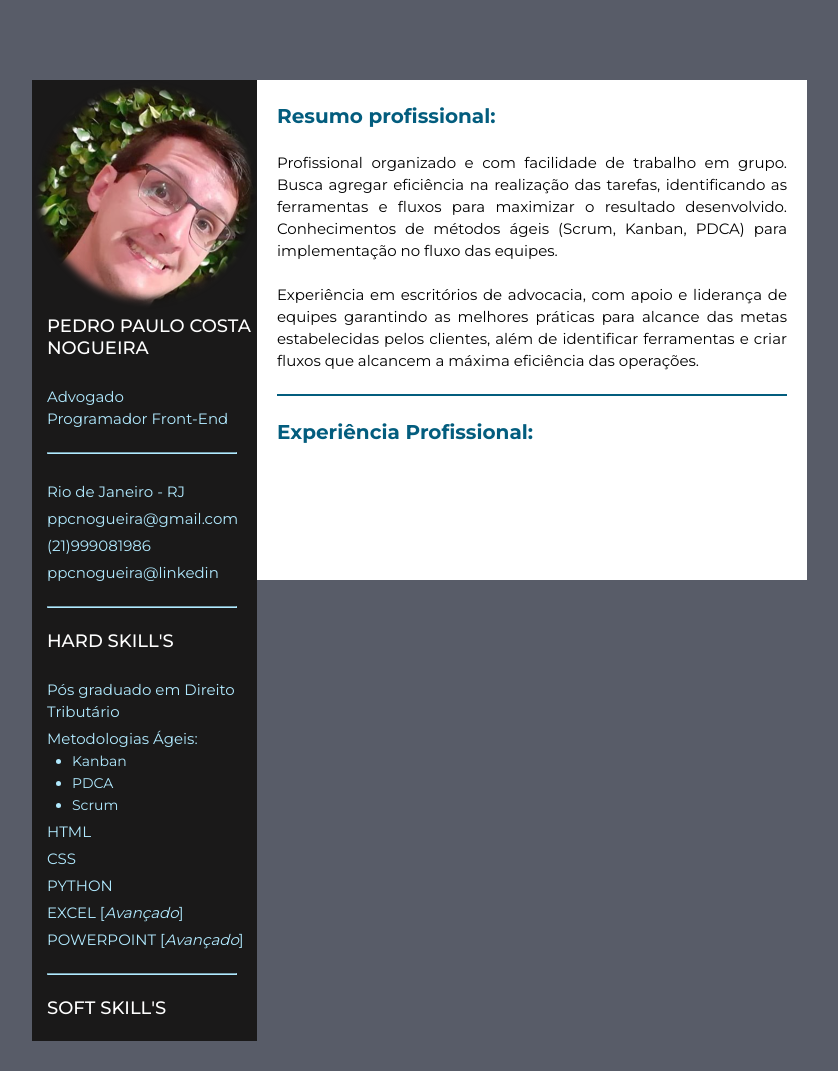
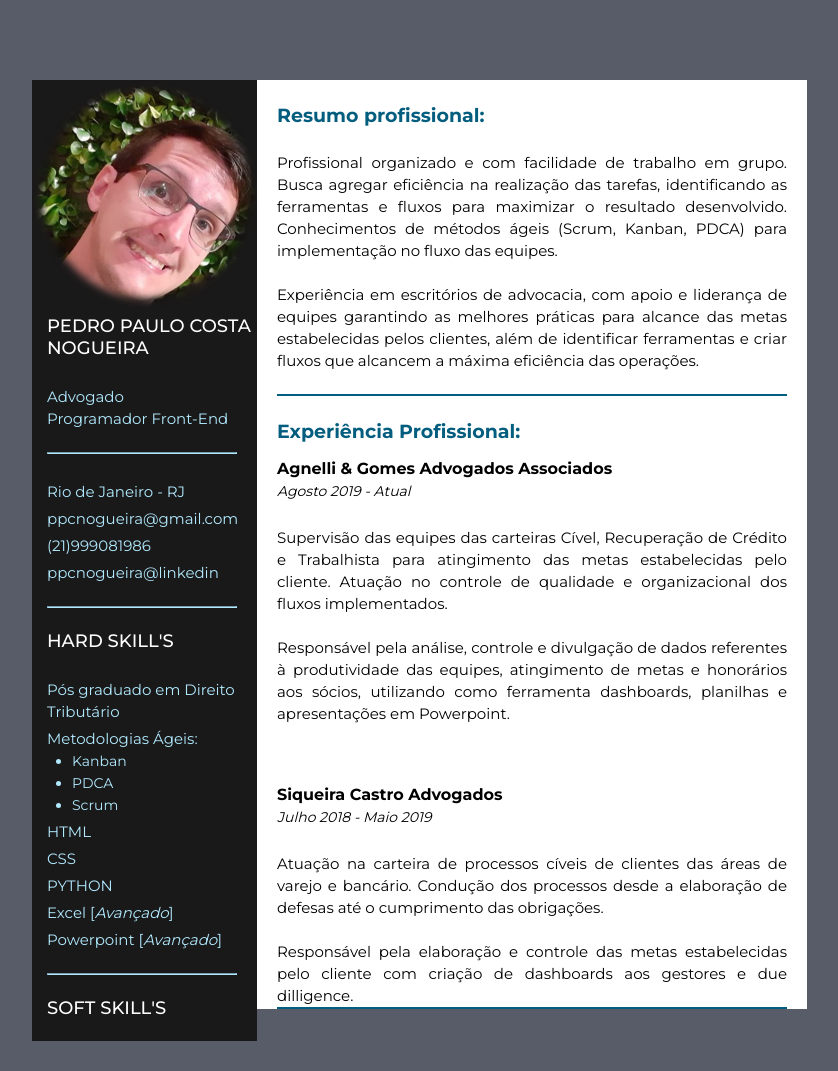
Before and after one commit to ppcnogueira/Projetos_FrontEnd, a plain HTML site: page Curriculo/index.html in a window 1280 px wide. Shown: the whole page, without its empty margins (368-1206 px from the left). Drawn offline with Linux system fonts and the light colour scheme.

Commit message:
Atualizado em 04/01/2021

```diff
--- a/Curriculo/estilo.css
+++ b/Curriculo/estilo.css
@@ -59,15 +59,9 @@ ul {
     top: 80px;
     left: 625px;
     width: 550px;
-    height: 500px;
+    height: auto;
     background-color: #fff;
     text-align: left;
-}
-
-.titulo1 {
-    font-size: 20px;
-    padding: 25px 0 0 20px;
-    color: #035d7e;
 }
 
 .centro p {
@@ -77,8 +71,27 @@ ul {
     color: black;
 }
 
-.linha2 {
+.centro .linha2 {
     width: 510px;
     margin-left: 20px;
     border: 1px double #035d7e;
 }
+
+.centro_titulo1 {
+    font-size: 19px;
+    padding: 25px 0 0 20px;
+    color: #035d7e;
+}
+
+.centro .lugar {
+    font-size: 16px;
+    font-weight: 600;
+    color: black;
+    margin-top: -10px;
+
+}
+
+.centro .data {
+    margin-top: -25px;
+    font-size: 14px;
+}
--- a/Curriculo/index.html
+++ b/Curriculo/index.html
@@ -36,24 +36,34 @@
         <p class="dados">HTML</p>
         <p class="dados">CSS</p>
         <p class="dados">PYTHON</p>
-        <p class="dados">EXCEL [<i>Avançado</i>]</p>
-        <p class="dados">POWERPOINT [<i>Avançado</i>]</p>
+        <p class="dados">Excel [<i>Avançado</i>]</p>
+        <p class="dados">Powerpoint [<i>Avançado</i>]</p>
         <br>
         <hr class="linha"><br>
         <p class="nome">
             <strog>SOFT SKILL'S</strog>
         </p><br>
-    </div>
+    </div><!--resumo-->
     <div class="centro">
-        <h1 class="titulo1">Resumo profissional:</h1>
+        <h1 class="centro_titulo1">Resumo profissional:</h1>
         <p>Profissional organizado e com facilidade de trabalho em grupo. Busca agregar eficiência na realização das tarefas, identificando as ferramentas e fluxos para maximizar o resultado desenvolvido. Conhecimentos de métodos ágeis (Scrum, Kanban, PDCA) para implementação no fluxo das equipes.
             <br><br>
             Experiência em escritórios de advocacia, com apoio e liderança de equipes garantindo as melhores práticas para alcance das metas estabelecidas pelos clientes, além de identificar ferramentas e criar fluxos que alcancem a máxima eficiência das operações.
         </p>
         <br>
         <hr class="linha2">
-        <h1 class="titulo1">Experiência Profissional:</h1>
-    </div>
+        <h1 class="centro_titulo1">Experiência Profissional:</h1>
+        <p class="lugar">Agnelli & Gomes Advogados Associados</p>
+        <p class="data"><em>Agosto 2019 - Atual</em></p>
+        <p>Supervisão das equipes das carteiras Cível, Recuperação de Crédito e Trabalhista para atingimento das metas estabelecidas pelo cliente. Atuação no controle de qualidade e organizacional dos fluxos implementados.<br><br>
+        Responsável pela análise, controle e divulgação de dados referentes à produtividade das equipes, atingimento de metas e honorários aos sócios, utilizando como ferramenta dashboards, planilhas e apresentações em Powerpoint.</p>
+        <br><br>
+        <p class="lugar">Siqueira Castro Advogados</p>
+        <p class="data"><em>Julho 2018 - Maio 2019</em></p>
+        <p>Atuação na carteira de processos cíveis de clientes das áreas de varejo e bancário. Condução dos processos desde a elaboração de defesas até o cumprimento das obrigações.<br><br>
+        Responsável pela elaboração e controle das metas estabelecidas pelo cliente com criação de dashboards aos gestores e due dilligence. </p>
+        <hr class="linha2">
+    </div><!--centro-->
 </body>
 
 </html>
```
